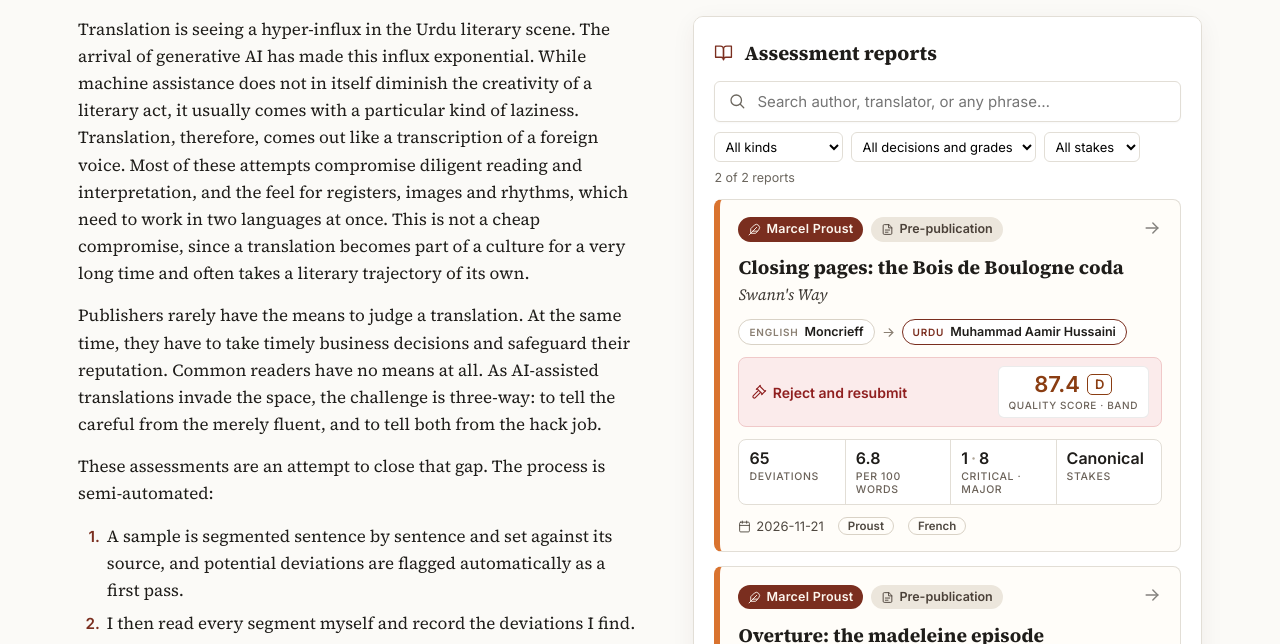
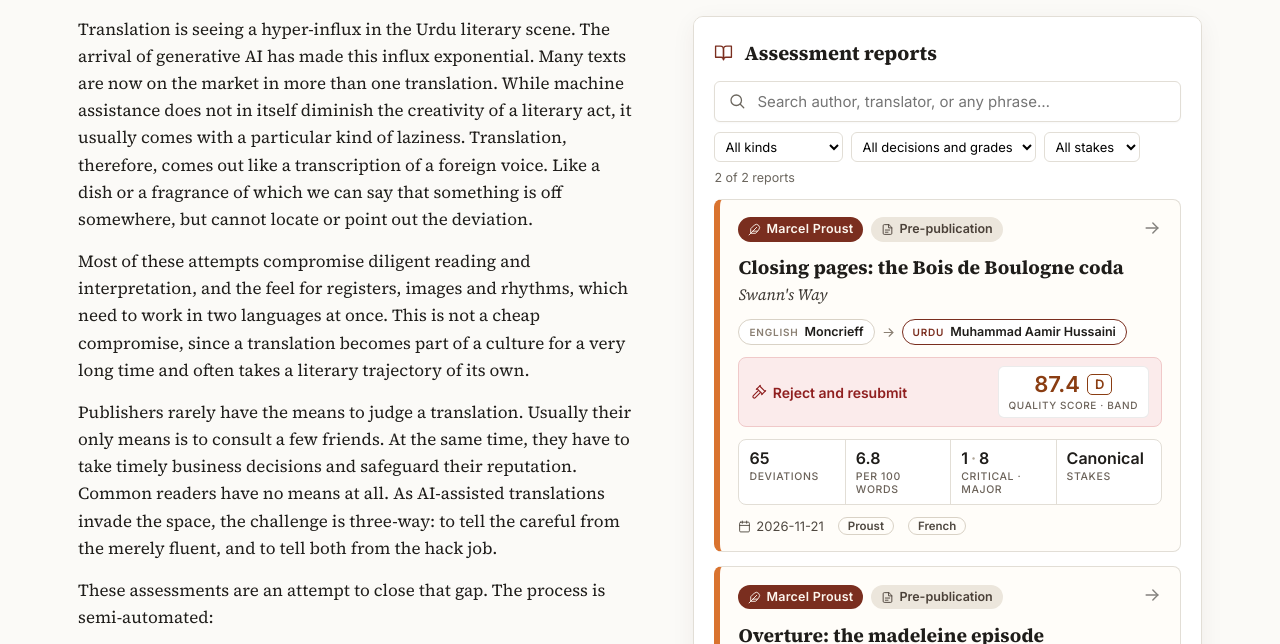
Before and after one commit to aasem/translation-criticism, a plain HTML site: page index.html in a window 1280 px wide. Shown: the part 254-898 px from the top of the page. Drawn offline with Linux system fonts and the light colour scheme.

Commit message:
English manifesto: bring in line with the revised Urdu
Original English sentences unchanged. Adds four sentences carried over
from the Urdu (several translations on the market, the dish/fragrance
simile, publishers consulting friends, consulting knowledgeable friends
before finalising deviations) and splits the first paragraph as the
Urdu does.

Co-Authored-By: Claude Opus 5.5 <noreply@anthropic.com>
Claude-Session: https://claude.ai/code/session_01VCJ1yQmTRVj5WQSDJJficS

```diff
--- a/assets/strings.js
+++ b/assets/strings.js
@@ -58,11 +58,11 @@ export const STRINGS = {
 "آئیے ناکامیوں کی وسعت کا تخمینہ لگائیں۔"
 ],
 "index.p1": [
-"Translation is seeing a hyper-influx in the Urdu literary scene. The arrival of generative AI has made this influx exponential. While machine assistance does not in itself diminish the creativity of a literary act, it usually comes with a particular kind of laziness. Translation, therefore, comes out like a transcription of a foreign voice. Most of these attempts compromise diligent reading and interpretation, and the feel for registers, images and rhythms, which need to work in two languages at once. This is not a cheap compromise, since a translation becomes part of a culture for a very long time and often takes a literary trajectory of its own.",
+"Translation is seeing a hyper-influx in the Urdu literary scene. The arrival of generative AI has made this influx exponential. Many texts are now on the market in more than one translation. While machine assistance does not in itself diminish the creativity of a literary act, it usually comes with a particular kind of laziness. Translation, therefore, comes out like a transcription of a foreign voice. Like a dish or a fragrance of which we can say that something is off somewhere, but cannot locate or point out the deviation.",
 "حالیہ کچھ سالوں میں اردو کے ادبی منظرنامے میں ترجموں کی ریل پیل دکھائی دیتی ہے۔ تخلیقی مصنوعی ذہانت کی آمد نے اس کو ایک سیلاب کی شکل دے دی ہے اور مارکیٹ میں کئی متون کے ایک سے زیادہ تراجم بھی دستیاب ہیں۔ مشینی مدد بذاتِ خود کسی ادبی عمل کی تخلیقیت کو کم نہیں کرتی مگر عموماً اپنے ساتھ ایک خاص طرح کی کاہلی اور پھیکاپن لے کر آتی ہے۔ نتیجتاً ترجمہ کسی اجنبی آواز کی بے جان نقلِ محض بن کر رہ جاتا ہے۔ کسی ایسے پکوان یا خوشبو کی طرح جس کے بارے میں ہم یہ دعویٰ تو کر سکتے ہیں کہ کہیں کچھ اپنی جگہ سے ہٹا ہوا ہے لیکن اس انحراف کا تعین اور نشاندہی نہیں کر سکتے۔"
 ],
 "index.p2": [
-"Publishers rarely have the means to judge a translation. At the same time, they have to take timely business decisions and safeguard their reputation. Common readers have no means at all. As AI-assisted translations invade the space, the challenge is three-way: to tell the careful from the merely fluent, and to tell both from the hack job.",
+"Publishers rarely have the means to judge a translation. Usually their only means is to consult a few friends. At the same time, they have to take timely business decisions and safeguard their reputation. Common readers have no means at all. As AI-assisted translations invade the space, the challenge is three-way: to tell the careful from the merely fluent, and to tell both from the hack job.",
 "ناشروں کے پاس ترجمے کو پرکھنے کے وسائل بس یہی ہوتے ہیں کہ کچھ احباب سے مشورہ کیا جائے۔ ساتھ ہی انھیں بروقت کاروباری فیصلے بھی کرنے ہوتے ہیں اور کسی برے ترجمے کی اشاعت سے اپنی ساکھ داؤ پر لگنے کا خطرہ بھی ہوتا ہے۔ عام قاری بھی اپنے مطالعے پر بھروسے کے علاوہ اور کیا کر سکتا ہے۔ مصنوعی ذہانت کی مدد سے ہونے والے غیر محتاط تراجم جوں جوں میدان پر چھا رہے ہیں یہ چیلنج سہ رخی ہو گیا ہے یعنی محتاط ترجمے کو محض رواں لیکن پھیکے ترجمے اور پھر ان دونوں کو گھٹیا بازاری تراجم سے الگ کرنا۔"
 ],
 "index.p3": [
@@ -74,7 +74,7 @@ export const STRINGS = {
 "نمونے کو جملہ بہ جملہ ٹکڑوں میں بانٹ کر ماخذ کے مقابل رکھا جاتا ہے اور پہلے مرحلے میں ممکنہ انحرافات کی نشان دہی خودکار طریقے سے ہوتی ہے۔"
 ],
 "index.step2": [
-"I then read every segment myself and record the deviations I find.",
+"I then read every segment myself and record the deviations I find. Where needed, I also consult knowledgeable friends before the deviations are finalised.",
 "پھر میں ہر ٹکڑے کو خود پرکھتا ہوں اور ضرورت پڑنے پر اہلِ علم دوستوں سے مشورہ بھی کیا جاتا ہے۔ آخر کار انحرافات کو ردوقبول سے گزار کر حتمی شکل دے دی جاتی ہے۔"
 ],
 "index.step3": [
@@ -922,7 +922,7 @@ export const STRINGS = {
 "ہر رپورٹ پورے ترجمے کا نہیں بلکہ ایک نمونے کا جائزہ لیتی ہے جو عموماً چند سو سے چند ہزار الفاظ کا اقتباس ہوتا ہے۔ نمونے کو پورے کام کا نمائندہ مانا جاتا ہے۔ یعنی فرض کیا جاتا ہے کہ اس میں ملنے والے انحرافات اور رجحانات پورے ترجمے میں موجود ہیں اور اسی مفروضے پر فیصلہ یا گریڈ پورے کام پر لاگو ہوتا ہے۔ ناشر کے لیے لکھی جانے والی قاری کی رپورٹ کی یہی معمول کی بنیاد ہے اور یہی اس کی حد بھی۔ کوئی ترجمہ منتخب اقتباس کے علاوہ کہیں اور زیادہ مضبوط یا کمزور ہو سکتا ہے۔ ہر رپورٹ اپنے نمونے کی جسامت اور مقام بتاتی ہے تاکہ قاری اسے تول سکے۔"
 ],
 "index.p1b": [
-"",
+"Most of these attempts compromise diligent reading and interpretation, and the feel for registers, images and rhythms, which need to work in two languages at once. This is not a cheap compromise, since a translation becomes part of a culture for a very long time and often takes a literary trajectory of its own.",
 "عمومی طور پر اس طرح کے پھیکے تراجم سے پڑھنے اور تعبیر کرنے کا عمل قربان ہو جاتا ہے اور لہجے، پیکر تراشی اور آہنگ کی وہ حس بھی جاتی رہتی ہے جسے بیک وقت دو زبانوں میں زندہ رہ کر ہی اپنا کام کرنا ہوتا ہے۔ یہ کوئی معمولی سودا نہیں کیونکہ ترجمہ بہت لمبے عرصے کے لیے ایک ثقافت کا حصہ بن جاتا ہے اور اکثر اپنا ایک الگ ادبی سفر طے کرتا ہے۔"
 ],
 "index.privacy": [
--- a/index.html
+++ b/index.html
@@ -21,13 +21,13 @@
 
   <div class="front">
     <div class="manifesto-body">
-      <p data-i18n="index.p1">Translation is seeing a hyper-influx in the Urdu literary scene. The arrival of generative AI has made this influx exponential. While machine assistance does not in itself diminish the creativity of a literary act, it usually comes with a particular kind of laziness. Translation, therefore, comes out like a transcription of a foreign voice. Most of these attempts compromise diligent reading and interpretation, and the feel for registers, images and rhythms, which need to work in two languages at once. This is not a cheap compromise, since a translation becomes part of a culture for a very long time and often takes a literary trajectory of its own.</p>
-      <p data-i18n="index.p1b" class="ur-only" hidden></p>
-      <p data-i18n="index.p2">Publishers rarely have the means to judge a translation. At the same time, they have to take timely business decisions and safeguard their reputation. Common readers have no means at all. As AI-assisted translations invade the space, the challenge is three-way: to tell the careful from the merely fluent, and to tell both from the hack job.</p>
+      <p data-i18n="index.p1">Translation is seeing a hyper-influx in the Urdu literary scene. The arrival of generative AI has made this influx exponential. Many texts are now on the market in more than one translation. While machine assistance does not in itself diminish the creativity of a literary act, it usually comes with a particular kind of laziness. Translation, therefore, comes out like a transcription of a foreign voice. Like a dish or a fragrance of which we can say that something is off somewhere, but cannot locate or point out the deviation.</p>
+      <p data-i18n="index.p1b">Most of these attempts compromise diligent reading and interpretation, and the feel for registers, images and rhythms, which need to work in two languages at once. This is not a cheap compromise, since a translation becomes part of a culture for a very long time and often takes a literary trajectory of its own.</p>
+      <p data-i18n="index.p2">Publishers rarely have the means to judge a translation. Usually their only means is to consult a few friends. At the same time, they have to take timely business decisions and safeguard their reputation. Common readers have no means at all. As AI-assisted translations invade the space, the challenge is three-way: to tell the careful from the merely fluent, and to tell both from the hack job.</p>
       <p data-i18n="index.p3">These assessments are an attempt to close that gap. The process is semi-automated:</p>
       <ol class="process">
         <li data-i18n="index.step1">A sample is segmented sentence by sentence and set against its source, and potential deviations are flagged automatically as a first pass.</li>
-        <li data-i18n="index.step2">I then read every segment myself and record the deviations I find.</li>
+        <li data-i18n="index.step2">I then read every segment myself and record the deviations I find. Where needed, I also consult knowledgeable friends before the deviations are finalised.</li>
         <li data-i18n="index.step3">These deviations are scored on a framework adapted from <a data-slot="mqm" href="https://www.themqm.org/" rel="noopener"><span data-i18n="index.mqm">Multidimensional Quality Metrics</span></a>.</li>
         <li data-i18n="index.step4">On that analysis I give my verdict, and I own it.</li>
       </ol>
```
